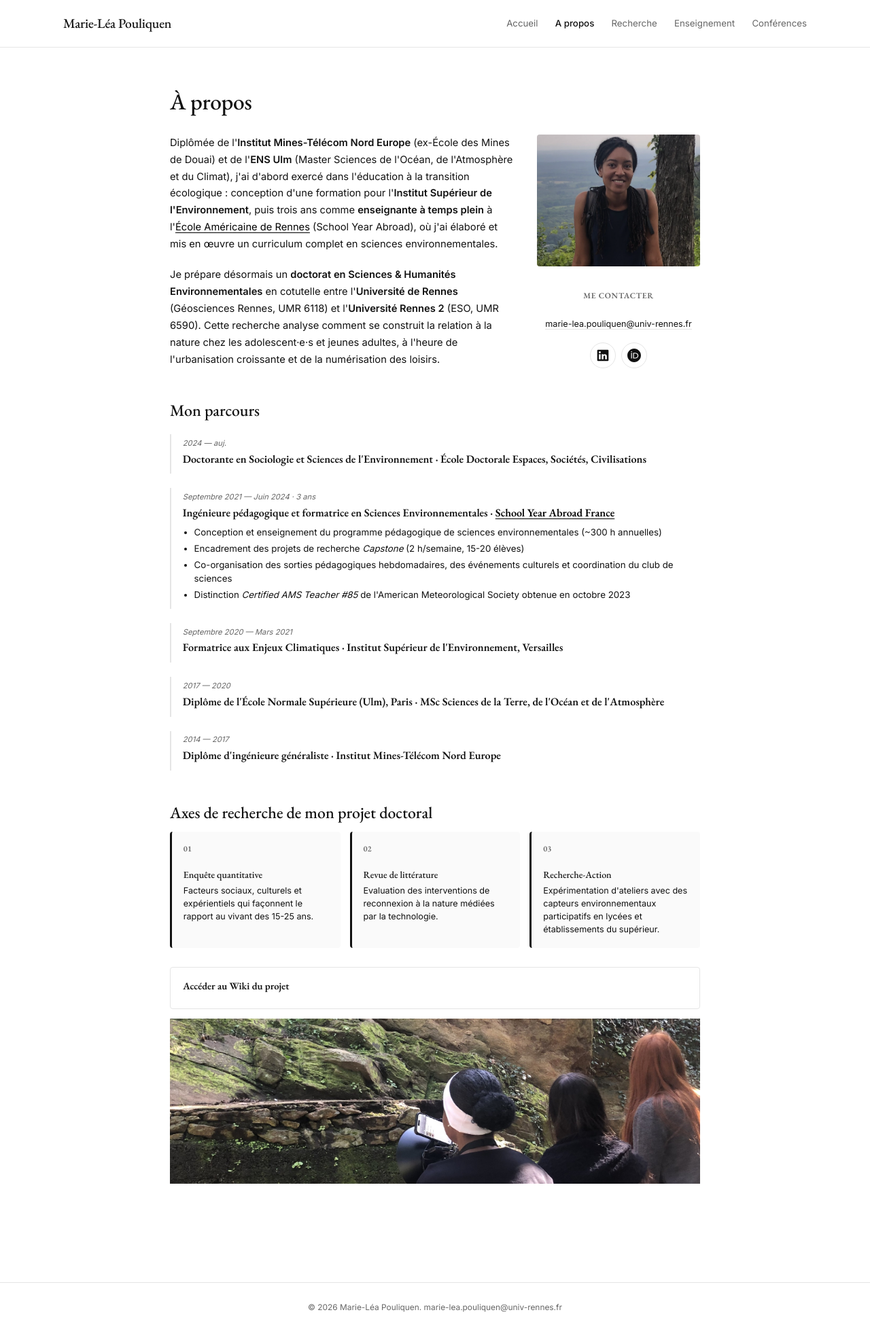
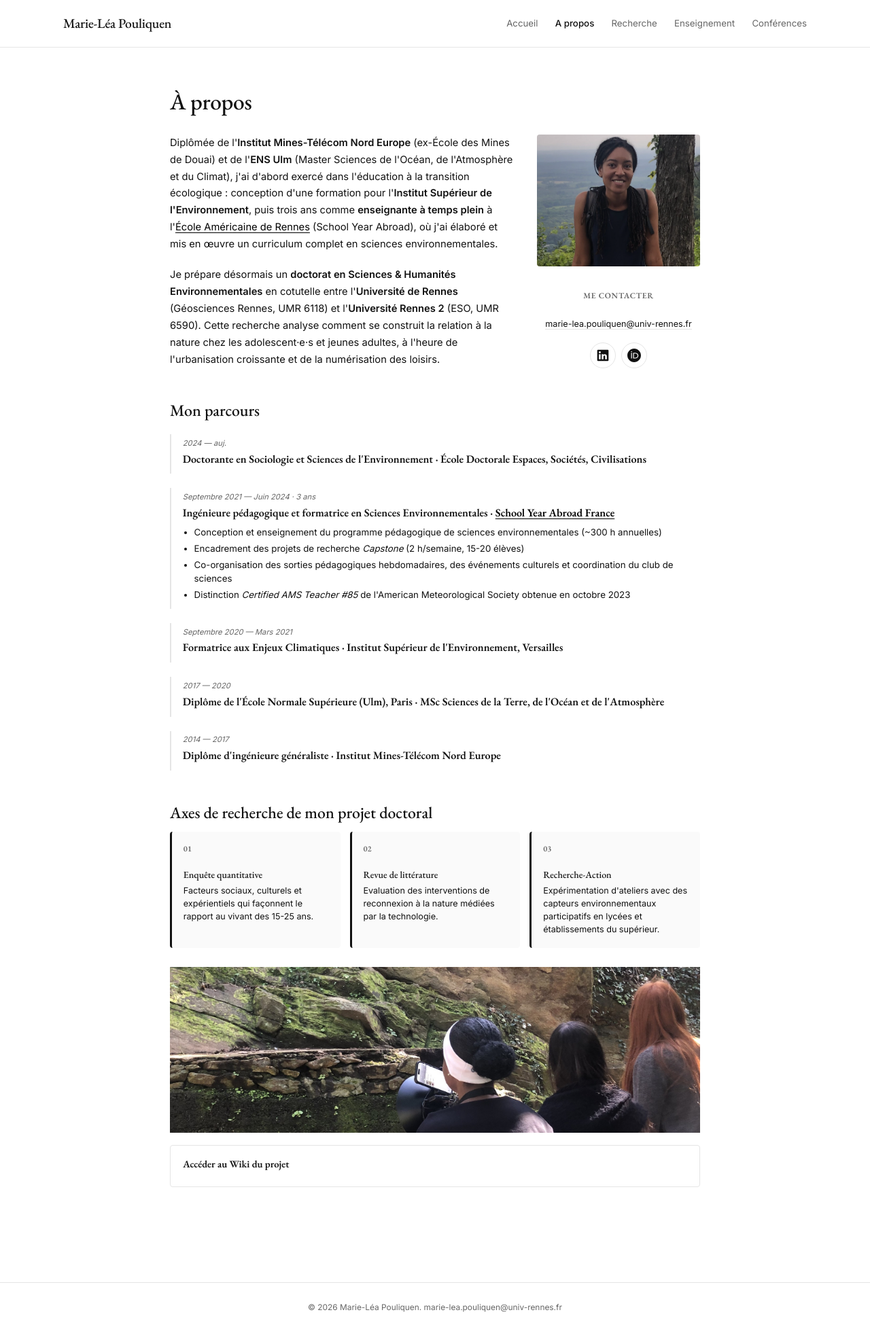
Before and after one commit to marieleapouliquen/marieleapouliquen.github.io, a Jekyll site: the page built from _pages/about.md, in a window 1280 px wide. Shown: the whole page at 68% size. Built offline with Jekyll 4.4.1, drawn with Linux system fonts in a browser that asks for light colours.

Commit message:
Update about.md

```diff
--- a/_pages/about.md
+++ b/_pages/about.md
@@ -94,8 +94,8 @@ body_class: page-accordion
   </div>
 </div>
 
+<img src="{{ '/assets/img/projet-cap-nature-banner.jpg' | relative_url }}" alt="Atelier Cap Nature — Lycée Lesven" loading="lazy">
+
   <a href="https://marieleapouliquen.github.io/wiki-cap-nature/" target="_blank" rel="noopener" class="resource-link">
     <span class="resource-link-title">Accéder au Wiki du projet</span>
   </a>
-
-<img src="{{ '/assets/img/projet-cap-nature-banner.jpg' | relative_url }}" alt="Atelier Cap Nature — Lycée Lesven" loading="lazy">
```
